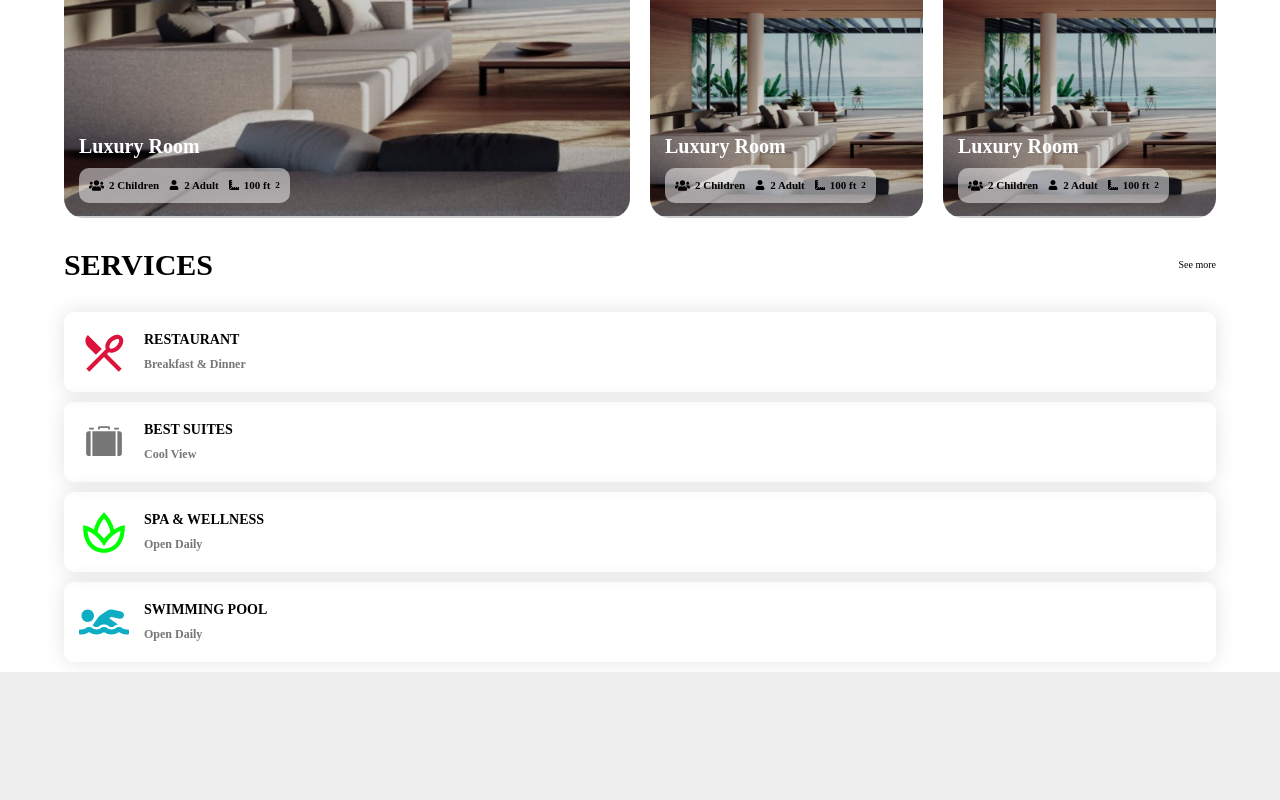
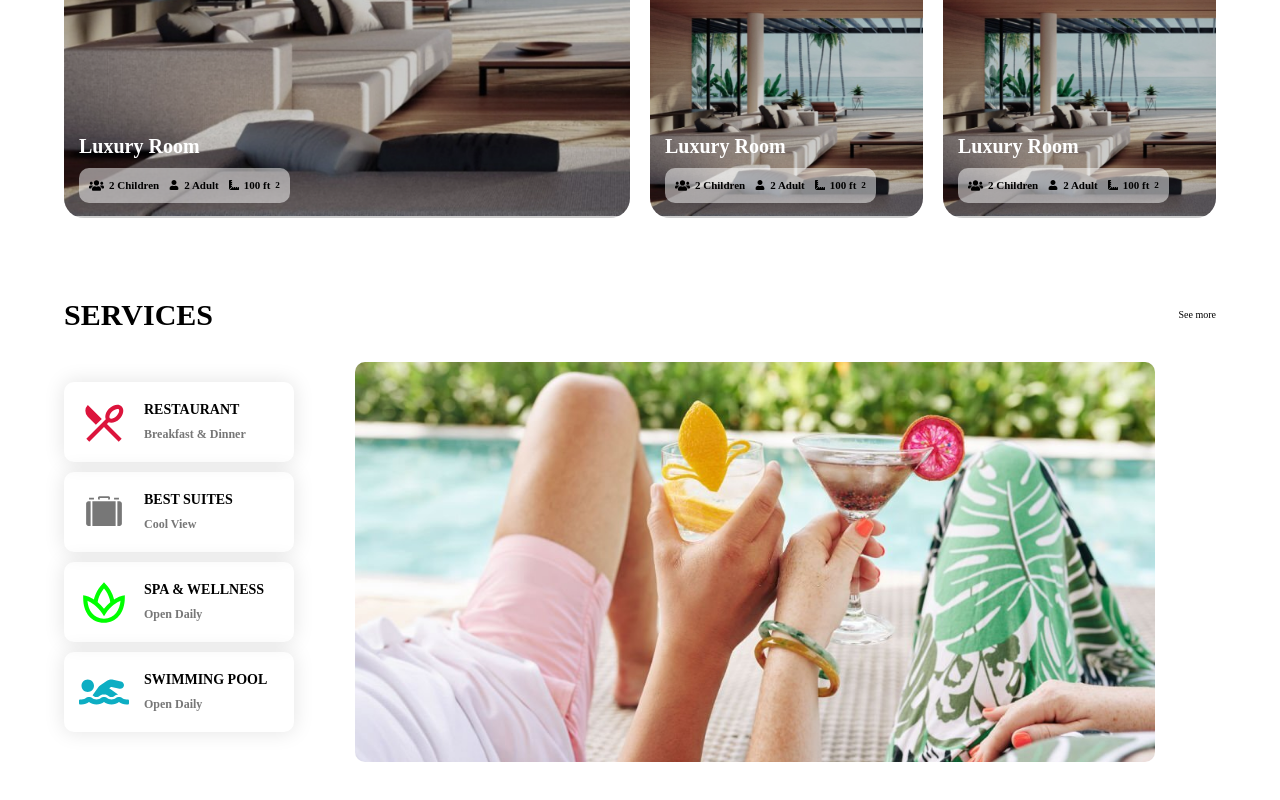
Before and after one commit to PrinceNarteh/hotel, a React (Create React App) app: page / in a window 1280 px wide. Shown: the part 2045-2845 px from the top of the page. Before the commit the page ends 2717 px from the top, so only its background shows below. Built offline with nearby package versions, Linux system fonts and the light colour scheme.

Commit message:
add Services image

```diff
--- a/src/components/home/Services.tsx
+++ b/src/components/home/Services.tsx
@@ -9,6 +9,7 @@ import { RiRestaurant2Line } from "react-icons/ri";
 import { FaSwimmer } from "react-icons/fa";
 import { BiSpa } from "react-icons/bi";
 import { GiSuitcase } from "react-icons/gi";
+import Beach from "../../assets/beach.jpg";
 
 interface CardProps {
   icon: React.ReactNode;
@@ -52,27 +53,27 @@ const Card = ({ icon, title, subtitle }: CardProps) => {
 
 export const Services = () => {
   return (
-    <Section background-color="#fff">
+    <Section background-color="#fff" padding="5rem 0">
       <Container fluid>
         <SectionHeader title="Services" />
       </Container>
-      <Container fluid>
-        <Column>
-          {services.map((service, idx) => (
-            <Card key={idx} {...service} />
-          ))}
-        </Column>
-      </Container>
+      <ServicesContainer fluid>
+        <>
+          <Column flex={1} flex-shrink={0}>
+            {services.map((service, idx) => (
+              <Card key={idx} {...service} />
+            ))}
+          </Column>
+          <Column flex={4} alignItems="center">
+            <ImageCard src={Beach} />
+          </Column>
+        </>
+      </ServicesContainer>
     </Section>
   );
 };
 
-const ImageSection = styled(Row)`
-  gap: 2rem;
-  @media screen and (max-width: 50rem) {
-    flex-direction: column;
-  }
-`;
+const ServicesContainer = styled(Container)``;
 
 const CardStyle = styled.div`
   padding: 1rem;
@@ -111,3 +112,10 @@ const CardStyle = styled.div`
     }
   }
 `;
+
+const ImageCard = styled.img`
+  border-radius: 1rem;
+  max-height: 40rem;
+  max-width: 80rem;
+  object-fit: cover;
+`;
```
